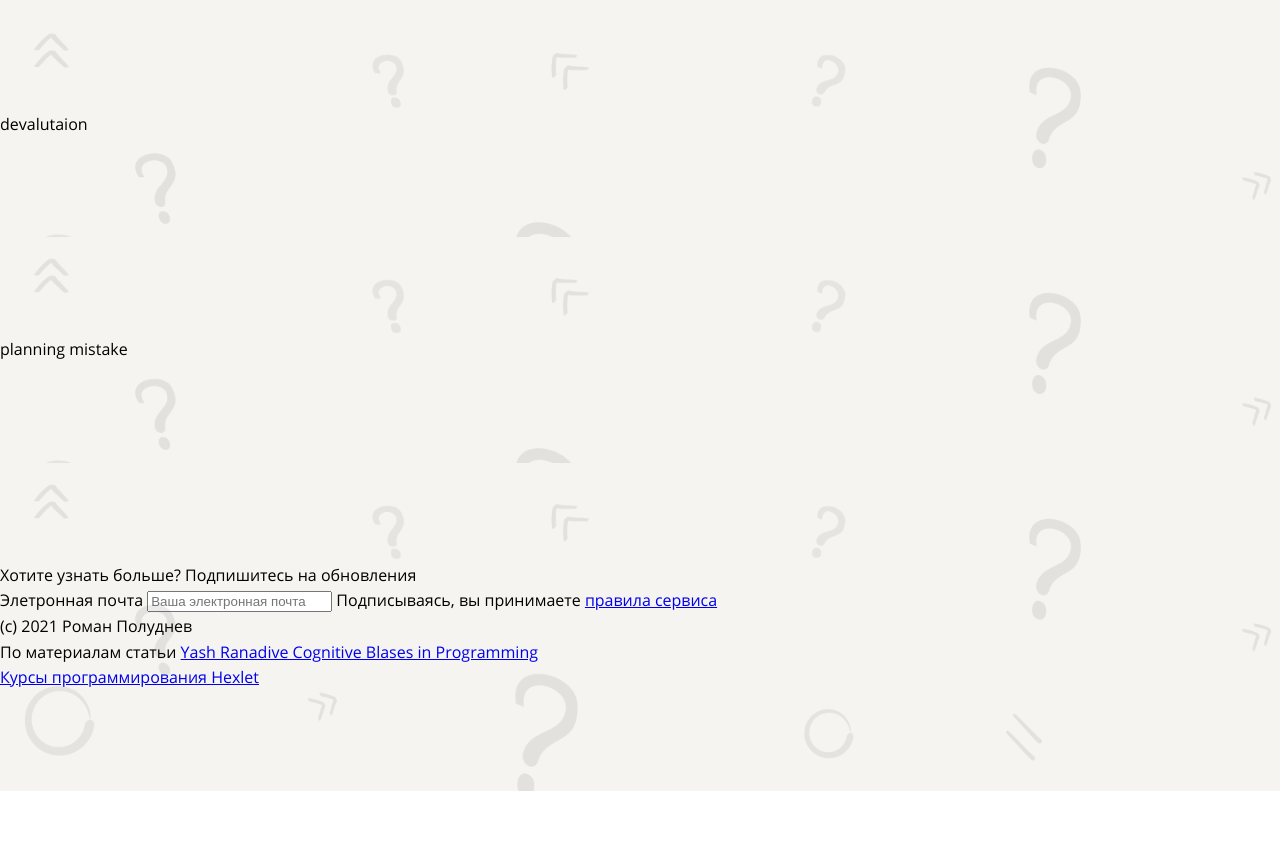
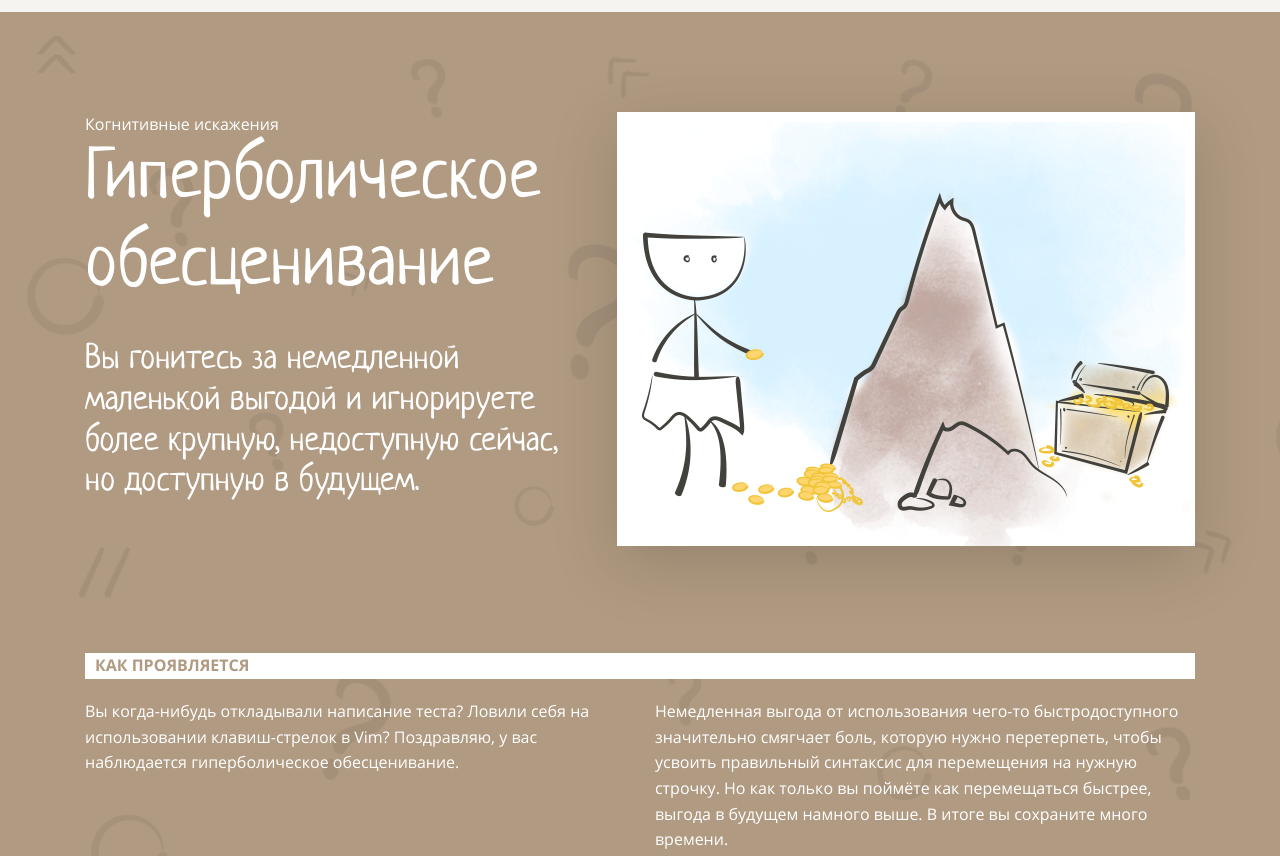
Before and after one commit to poludnev/layout-designer-project-lvl1, a website: page src/index.html in a window 1280 px wide. Shown: the part 5760-6616 px from the top of the page. Before the commit the page ends 6551 px from the top, so only its background shows below. Drawn offline with Linux system fonts and the light colour scheme.

Commit message:
step 8 commit

```diff
--- a/src/index.html
+++ b/src/index.html
@@ -83,7 +83,7 @@
                 </a>
             </div>
             <div class="">
-                <a href="#devalue">
+                <a href="#hyperbolic-depreciation">
                     <div class="nav">
                     <div class="nav-num">4</div>
                     <div class="h3 text-primary">Гиперболическое обесценивание</div>
@@ -144,13 +144,10 @@
                 <div class="column-span-all bg-white">
                     <p class="text-brown">Как проявляется</p>
                 </div>
-                <p class="column-break-after">Если вы добавите аэродинамический спойлер к своему старому автомобилю вместо ремонта мотора, то автомобиль не станет
-                быстрее.</p>
+                <p class="column-break-after">Если вы добавите аэродинамический спойлер к своему старому автомобилю вместо ремонта мотора, то автомобиль не станет быстрее.</p>
                 <p>Отличный пример: писать максимально подтюненный и высокопроизводительный код для всего лишь экспериментального проекта.</p>
             </div>
-
         </div>
-
     </section>
     <section id="distortion-of-novelty">
         <div class="max-w-1110">
@@ -174,8 +171,27 @@
             </div>
         </div>
     </section>
-    <section id="devalue">
-devalutaion
+    <section id="hyperbolic-depreciation" class="bg-brown text-white">
+        <div class="max-w-1110">
+            <div class="d-flex">
+                <div class="mr-30">
+                    <div>Когнитивные искажения</div>
+                    <div class="h1 mb-30">Гиперболическое обесценивание</div>
+                    <div class="text-34px font-neucha text-lineheight-1-2em">Вы гонитесь за немедленной маленькой выгодой и игнорируете более крупную, недоступную сейчас, но доступную в будущем.</div>
+                </div>
+                <div class="figure">
+                    <img src="./images/4.png" alt="premature-optimization">
+                </div>
+            </div>
+
+            <div class="columns-2">
+                <div class="column-span-all bg-white">
+                    <p class="text-brown">Как проявляется</p>
+                </div>
+                <p class="column-break-after">Вы когда-нибудь откладывали написание теста? Ловили себя на использовании клавиш-стрелок в Vim? Поздравляю, у вас наблюдается гиперболическое обесценивание.</p>
+                <p>Немедленная выгода от использования чего-то быстродоступного значительно смягчает боль, которую нужно перетерпеть, чтобы усвоить правильный синтаксис для перемещения на нужную строчку. Но как только вы поймёте как перемещаться быстрее, выгода в будущем намного выше. В итоге вы сохраните много времени.</p>
+            </div>
+        </div>
     </section>
     <section id="planing">
         planning mistake
```
